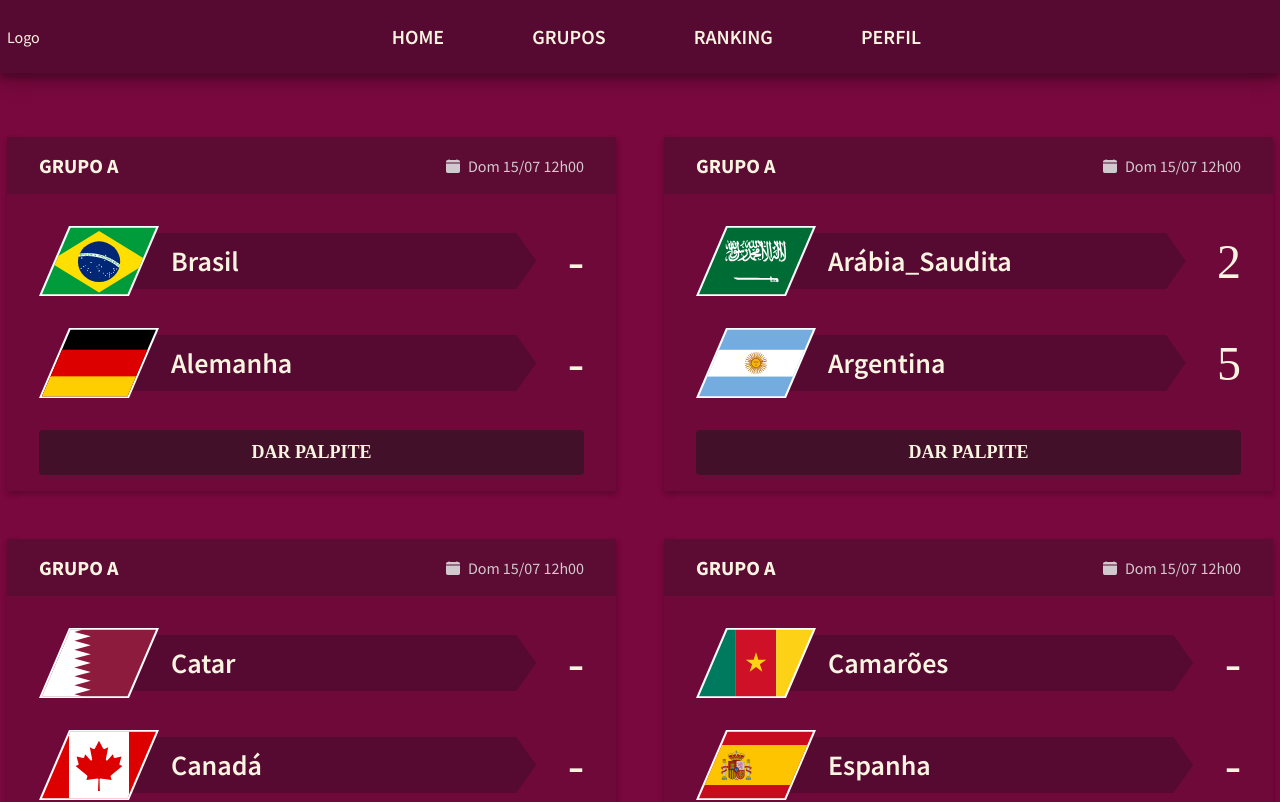
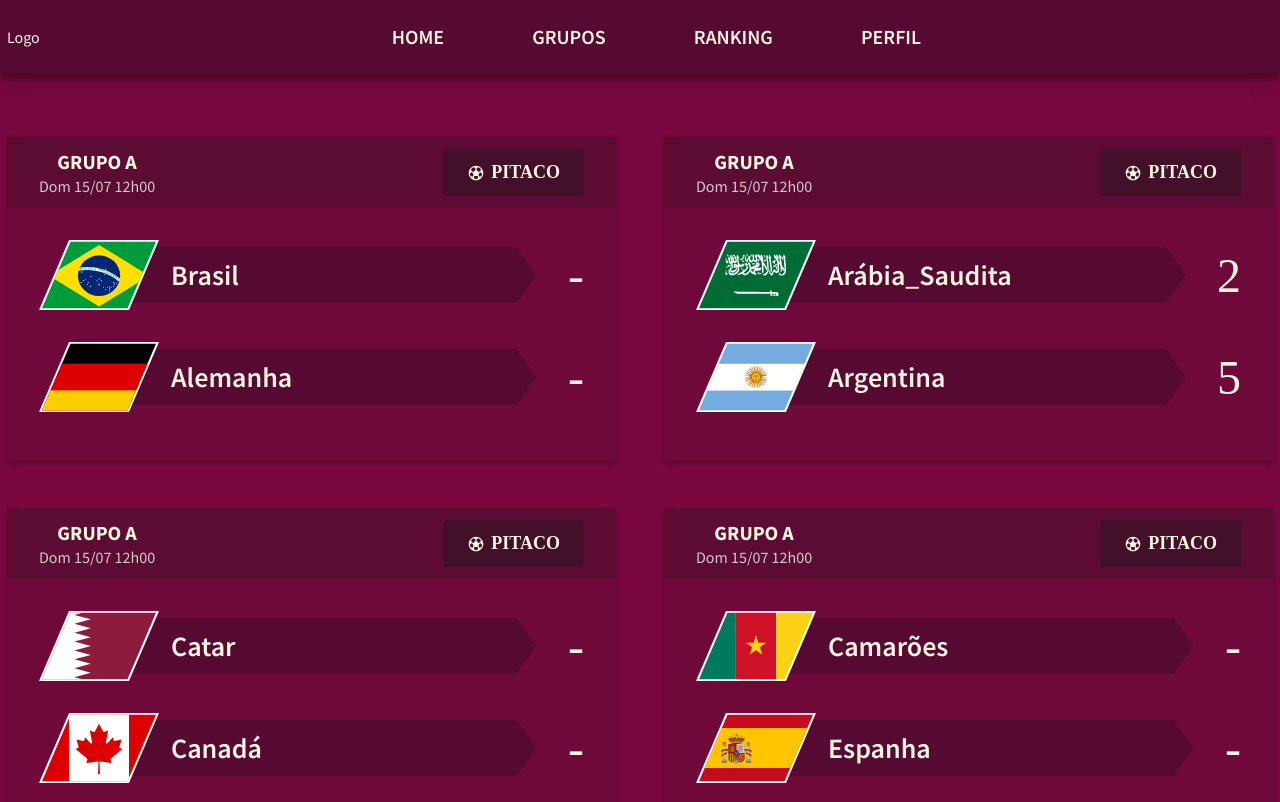
Before and after one commit to leovargasdev/pitacos-da-copa, a Next.js app: page / in a window 1280 px wide. Shown: the top 802 px of the page. Built offline with nearby package versions, Linux system fonts and the light colour scheme; no server answers; a web font is replaced by a local one.

Commit message:
style: melhorias no card do jogo

```diff
--- a/src/components/Matchs/index.tsx
+++ b/src/components/Matchs/index.tsx
@@ -11,18 +11,23 @@ export const Matchs = () => (
     {matchs.map(match => (
       <article key={match.date} className={styles.match}>
         <header className={styles.match__header}>
-          <span>Grupo A</span>
-          <time>
-            <BsFillCalendarFill size={14} /> Dom 15/07 12h00
-          </time>
+          <div>
+            <span>Grupo A</span>
+            <time>
+              {/* <BsFillCalendarFill size={14} /> */}
+              Dom 15/07 12h00
+            </time>
+          </div>
+          <button className={styles.bet}>
+            <IoMdFootball />
+            PITACO
+          </button>
         </header>
 
         <div className={styles.match__content}>
           <CardTeam {...match.teamA} isFinished={match.status === 'finished'} />
           <CardTeam {...match.teamB} isFinished={match.status === 'finished'} />
         </div>
-
-        <button className={styles.bet}>Dar palpite</button>
       </article>
     ))}
   </section>
--- a/src/components/Matchs/styles.module.scss
+++ b/src/components/Matchs/styles.module.scss
@@ -21,8 +21,14 @@
   justify-content: space-between;
 
   width: 100%;
-  padding: 16px 32px;
+  padding: 12px 32px;
   background: rgba(#421029, 0.4);
+
+  div {
+    display: flex;
+    flex-direction: column;
+    align-items: center;
+    row-gap: 2px;
 
     span {
       font-size: 1.25rem;
@@ -39,6 +45,8 @@
     }
   }
 
+}
+
 .match__content {
   width: 100%;
   padding: 32px;
@@ -49,14 +57,15 @@
 }
 
 .bet {
-  width: calc(100% - 64px);
-
-  padding: 12px 0;
+  display: flex;
+  align-items: center;
+  column-gap: 6px;
+  padding: 0 24px;
+  height: 100%;
   border-radius: 4px;
   background: var(--link);
 
   font-size: 1.125rem;
   font-weight: 700;
   font-family: 'Andika';
-  text-transform: uppercase;
 }
```
Lines whose indentation alone changed are shown as unchanged.
